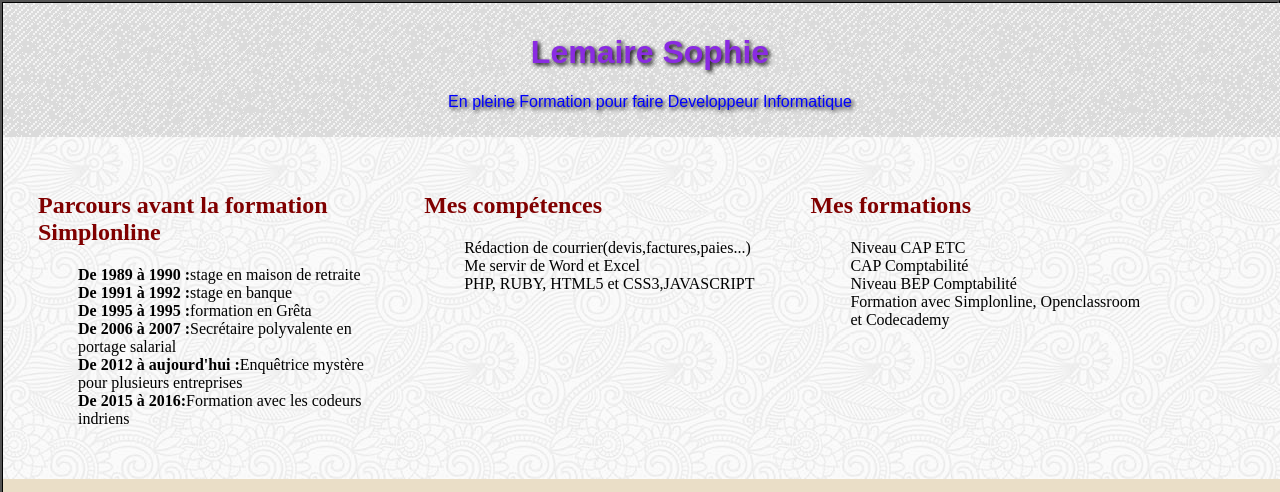
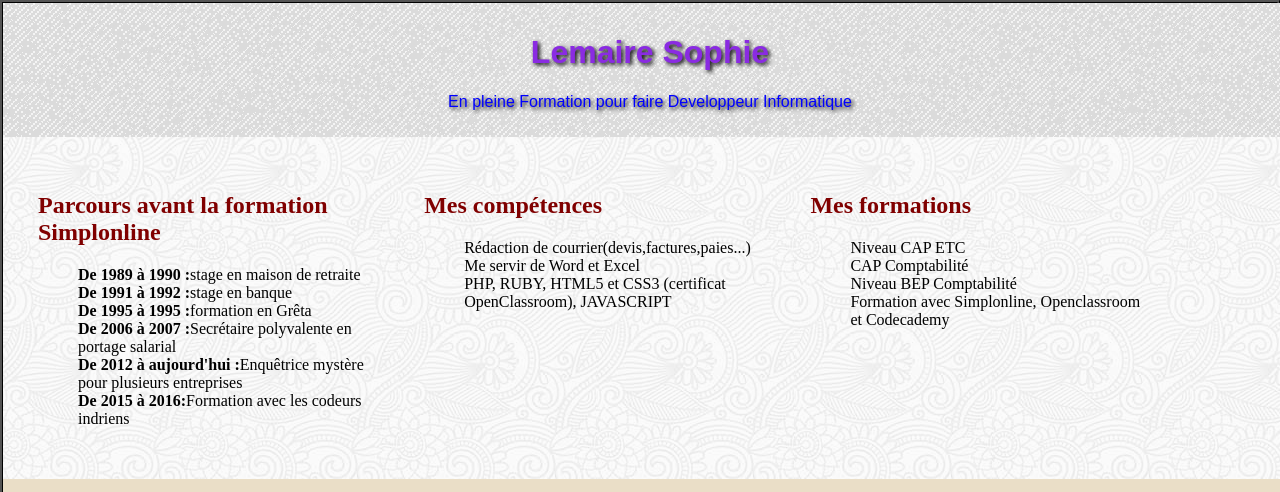
Before and after one commit to Sophie36/Semaine5, a plain HTML site: page index.html in a window 1280 px wide. Shown: the top 492 px of the page. Drawn offline with Linux system fonts and the light colour scheme.

Commit message:
ajout certificat

```diff
--- a/index.html
+++ b/index.html
@@ -42,7 +42,7 @@
 		            	<ul>
 			            	<li>Rédaction de courrier(devis,factures,paies...)</li>
 			            	<li>Me servir de Word et Excel</li>
-			            	<li>PHP, RUBY, HTML5 et CSS3,JAVASCRIPT</li>
+			            	<li>PHP, RUBY, HTML5 et CSS3 (certificat OpenClassroom), JAVASCRIPT</li>
 			            </ul>
 			        </div>
 		        </div>
```
